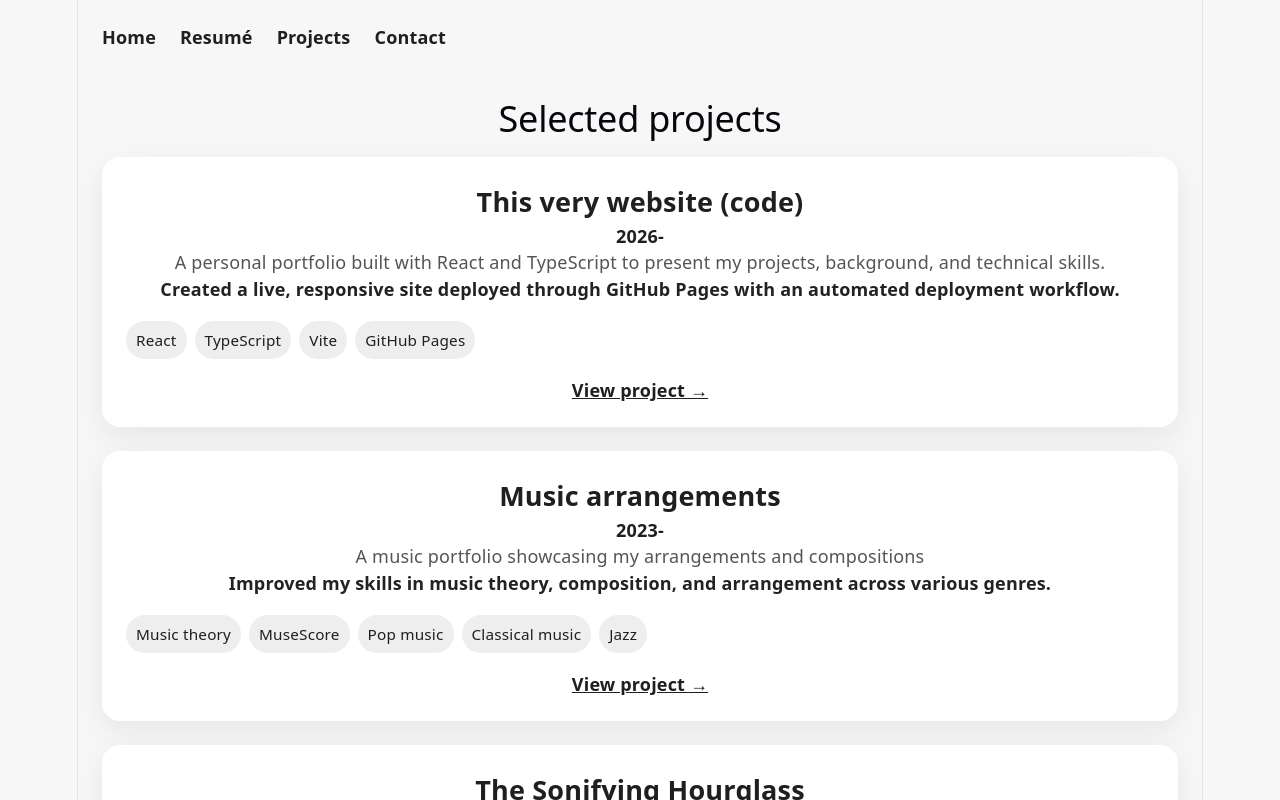
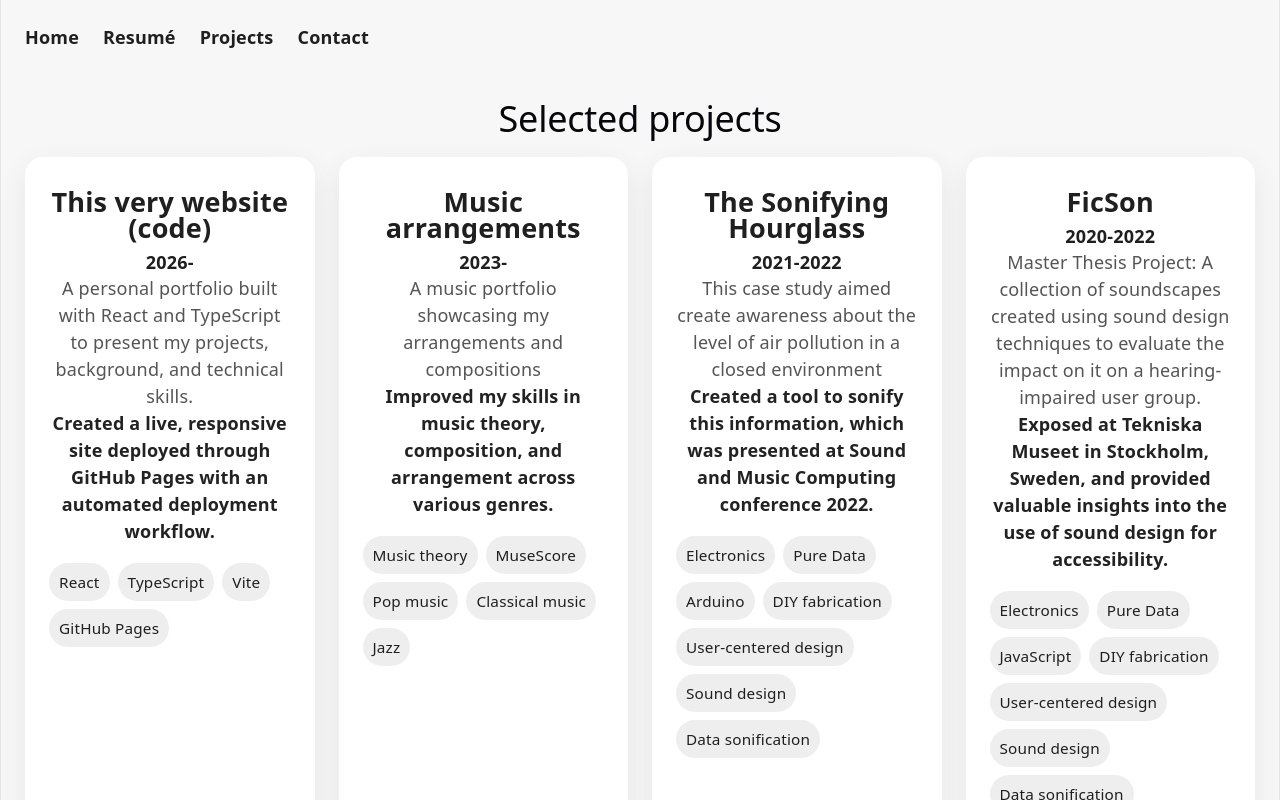
Before and after one commit to CarloBarone-info/website, a React (Vite) app: page /website/projects in a window 1280 px wide. Shown: the top 800 px of the page. Built offline with nearby package versions, Linux system fonts and the light colour scheme.

Commit message:
fix(style): page not covering 100% of width causes annoying width shifts when changing page

```diff
--- a/src/App.css
+++ b/src/App.css
@@ -74,7 +74,7 @@ h1 {
 
 .projectGrid, .experienceGrid {
   display: grid;
-  grid-template-columns: repeat(auto-fit, minmax(1fr 1fr));
+  grid-template-columns: repeat(auto-fit, minmax(280px, 1fr));
   gap: 24px;
 }
 
@@ -114,7 +114,7 @@ h1 {
   display: flex;
   flex-wrap: wrap;
   gap: 8px;
-  margin: 18px 0;
+  margin: 18px auto;
 }
 
 .techList span {
--- a/src/index.css
+++ b/src/index.css
@@ -51,8 +51,6 @@
 }
 
 #root {
-  width: 1126px;
-  max-width: 100%;
   margin: 0 auto;
   text-align: center;
   border-inline: 1px solid var(--border);
```
